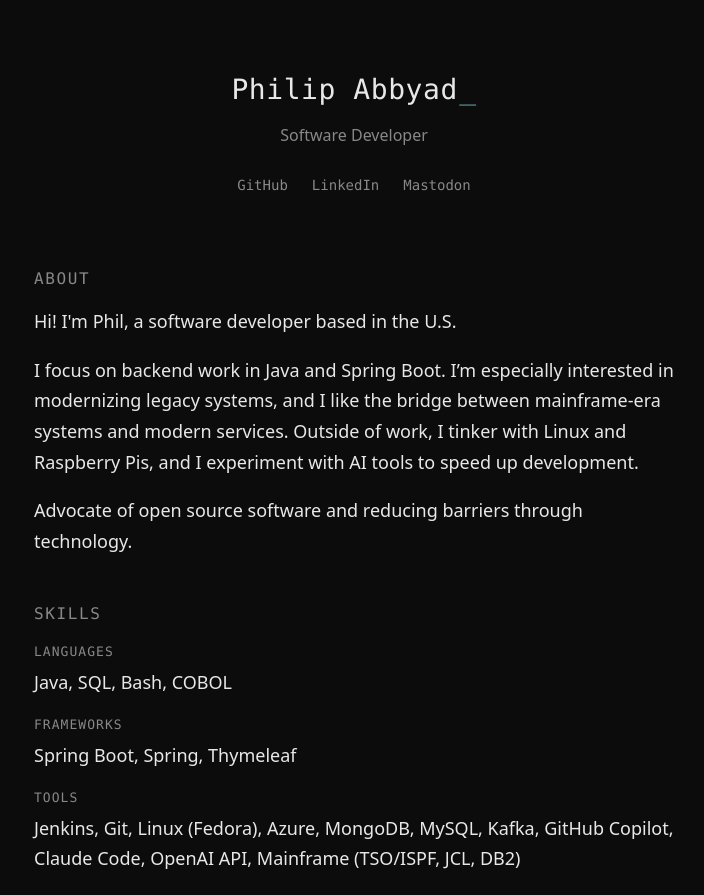
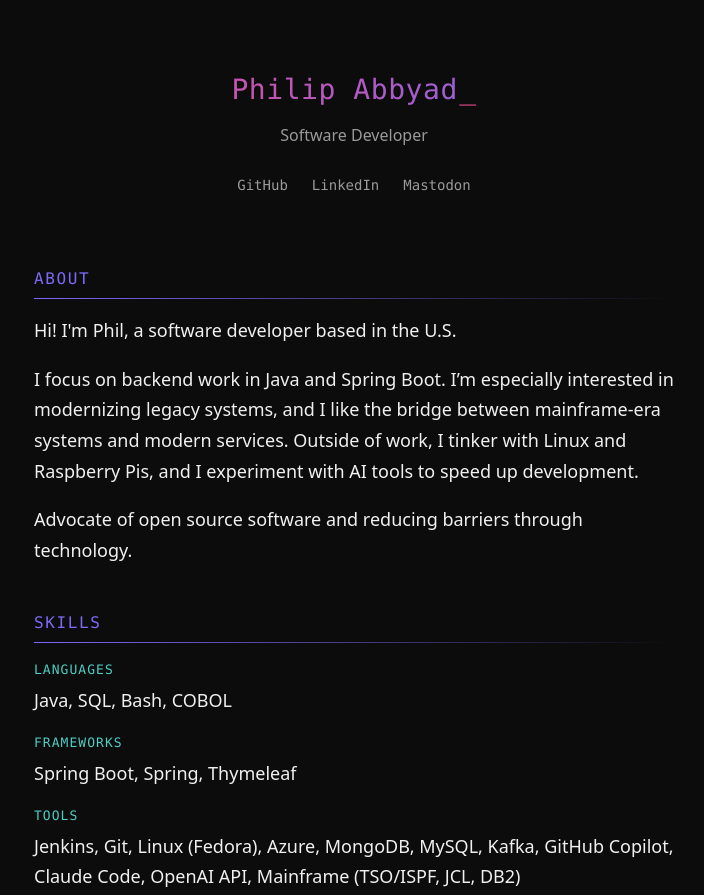
Before and after one commit to philipabbyad/personal-website, a website: page index.html in a window 1280 px wide. Shown: the top 895 px of the page, without its empty margins (286-990 px from the left). Drawn offline with Linux system fonts and the light colour scheme.

Commit message:
feat: update style to vibrant color

```diff
--- a/styles.css
+++ b/styles.css
@@ -3,13 +3,19 @@
 :root {
    /* High contrast base */
    --color-bg: #0c0c0c;
-   --color-text: #e8e8e8;
-   --color-text-dim: #888888;
-   --color-border: #2a2a2a;
+   --color-text: #f0f0f0;
+   --color-text-dim: #9a9a9a;
+   --color-border: #333333;
 
-   /* One subtle accent - muted teal */
-   --color-accent: #5f9ea0;
-   --color-accent-hover: #7fbfc1;
+   /* Accent colors */
+   --color-accent: #4ecdc4;
+   --color-accent-hover: #7efcf6;
+
+   --color-warm: #e84a8e;
+   --color-warm-hover: #ff6ab0;
+
+   --color-electric: #7c6af7;
+   --color-electric-hover: #a99fff;
 
    /* Typography */
    --font-mono: ui-monospace, "Cascadia Code", "SF Mono", Consolas, "Liberation Mono", monospace;
@@ -53,15 +59,22 @@ h1, h2, h3 {
 
 h1 {
    font-size: 1.75rem;
+   background: linear-gradient(90deg, var(--color-warm) 0%, var(--color-electric) 100%);
+   -webkit-background-clip: text;
+   -webkit-text-fill-color: transparent;
+   background-clip: text;
 }
 
 h2 {
    font-size: 1rem;
    text-transform: uppercase;
    letter-spacing: 0.1em;
-   color: var(--color-text-dim);
+   color: var(--color-electric);
    margin-top: 2.5rem;
    margin-bottom: 1rem;
+   padding-bottom: 0.5rem;
+   border-bottom: 1px solid;
+   border-image: linear-gradient(90deg, var(--color-electric), transparent) 1;
 }
 
 h3 {
@@ -78,7 +91,8 @@ p { margin-bottom: 1em; }
 
 header h1::after {
    content: "_";
-   color: var(--color-accent);
+   color: var(--color-warm);
+   -webkit-text-fill-color: var(--color-warm);
    animation: blink 1.2s step-end infinite;
    margin-left: 0.05em;
    font-weight: 300;
@@ -102,7 +116,7 @@ a {
 a:hover, a:focus {
    color: var(--color-accent-hover);
    text-decoration: underline;
-   text-shadow: 0 0 8px rgba(95, 158, 160, 0.5);
+   text-shadow: 0 0 12px rgba(78, 205, 196, 0.65);
 }
 
 /* Layout */
@@ -138,7 +152,8 @@ header nav a {
 }
 
 header nav a:hover {
-   color: var(--color-accent);
+   color: var(--color-electric-hover);
+   text-shadow: 0 0 10px rgba(124, 106, 247, 0.5);
 }
 
 /* Sections */
@@ -156,7 +171,7 @@ dt {
    font-size: 0.8125rem;
    text-transform: uppercase;
    letter-spacing: 0.08em;
-   color: var(--color-text-dim);
+   color: var(--color-accent);
    margin-top: 1rem;
 }
 
@@ -176,7 +191,7 @@ li {
 }
 
 li::marker {
-   color: var(--color-text-dim);
+   color: var(--color-warm);
 }
 
 /* Projects */
@@ -193,6 +208,7 @@ article:last-child {
 article h3 {
    margin-top: 0;
    margin-bottom: 0.25em;
+   color: var(--color-warm);
 }
 
 article p {
@@ -224,7 +240,7 @@ footer a:hover {
 
 /* Text selection */
 ::selection {
-   background: var(--color-accent);
+   background: var(--color-warm);
    color: var(--color-bg);
 }
 
```
